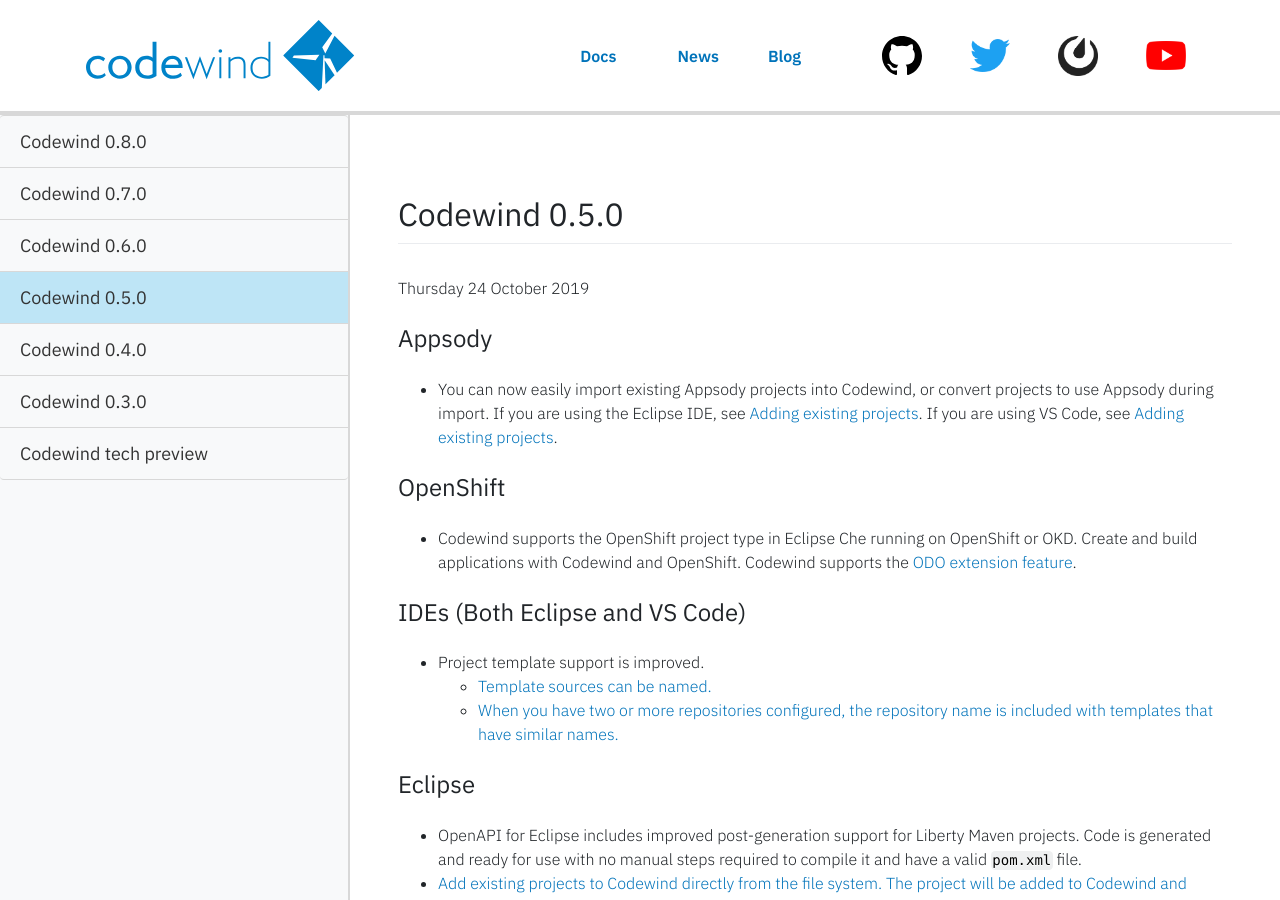
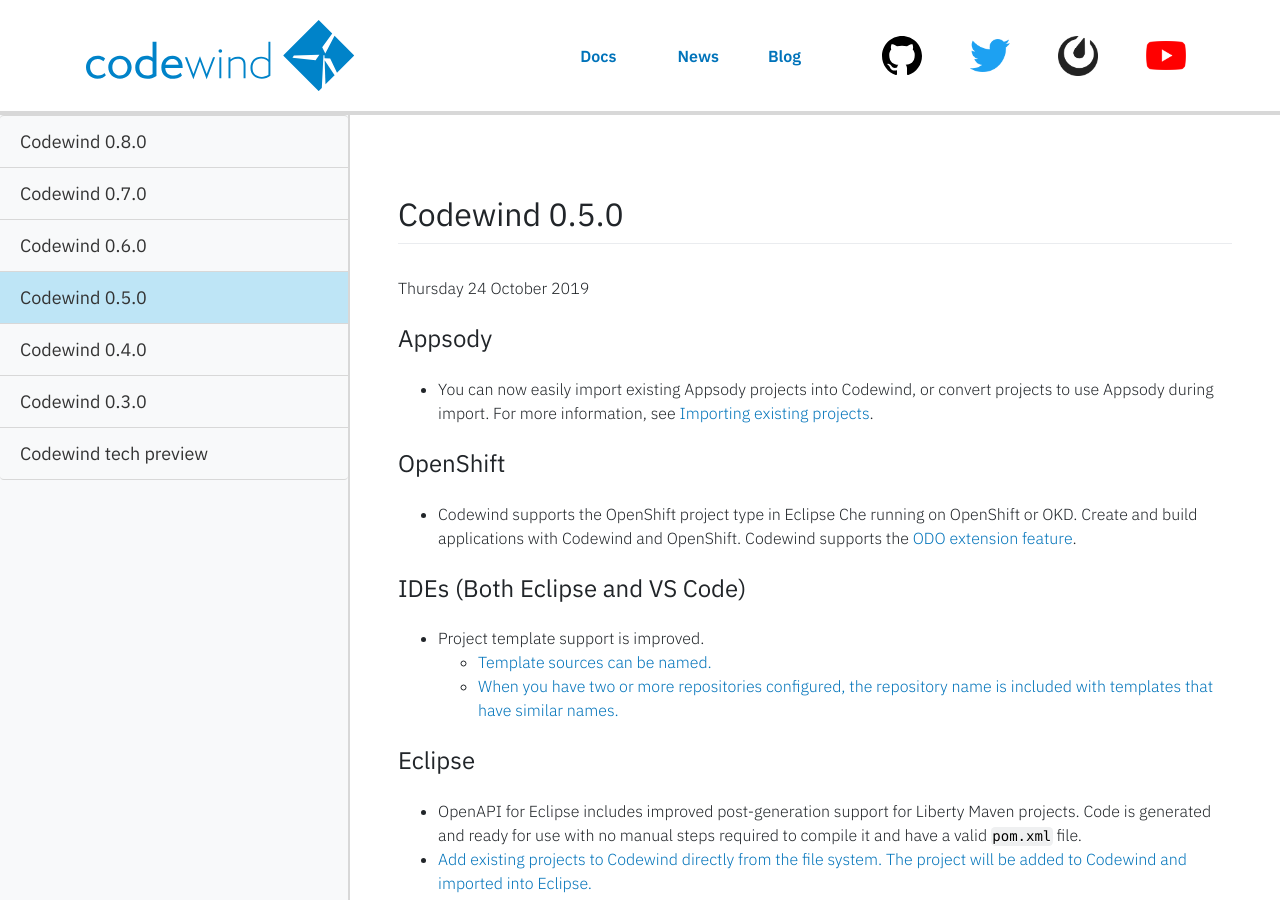
Before and after one commit to eclipse-archived/codewind-docs, a Jekyll site: the page built from docs/_news/news05.md, in a window 1280 px wide and 900 px high. Built offline with Jekyll 4.4.1, drawn with Linux system fonts in a browser that asks for light colours; nearby versions of some CDN libraries.

Commit message:
Fixing more broken links (#385)
Signed-off-by: Sarah Ishida <sishida@us.ibm.com>

```diff
--- a/docs/_news/news05.md
+++ b/docs/_news/news05.md
@@ -11,7 +11,7 @@ permalink: news05
 Thursday 24 October 2019
 
 #### Appsody
-- You can now easily import existing Appsody projects into Codewind, or convert projects to use Appsody during import. If you are using the Eclipse IDE, see [Adding existing projects](mdteclipseimportedprojects.html). If you are using VS Code, see [Adding existing projects](mdt-vsc-importedprojects.html).
+- You can now easily import existing Appsody projects into Codewind, or convert projects to use Appsody during import. For more information, see [Importing existing projects](importing-existing-projects.html).
 
 #### OpenShift
 - Codewind supports the OpenShift project type in Eclipse Che running on OpenShift or OKD. Create and build applications with Codewind and OpenShift. Codewind supports the [ODO extension feature](https://github.com/eclipse/codewind-odo-extension/blob/master/README.md).
```
Also changed, not shown: docs/_documentations/mdt-che-tektonpipelines.md (+1 -1 lines), docs/_documentations/mdt-vsc-commands-project.md (+0 -4 lines), docs/_documentations/metrics-dashboard.md (+3 -3 lines).
